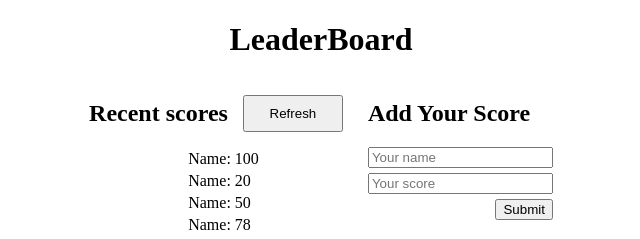
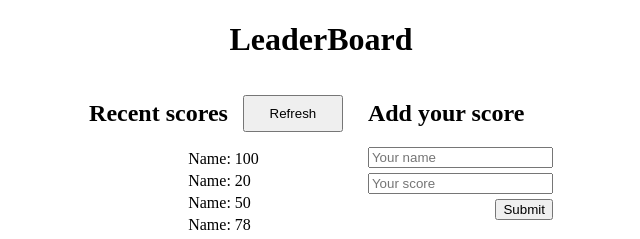
Before and after one commit to RaviTejaM9602/Leaderboard, a website built with webpack: page src/index.html in a window 1280 px wide. Shown: the top 239 px of the page, 319-959 px from the left. Built offline with nearby package versions, Linux system fonts and the light colour scheme.

Commit message:
Clear Linter Errors

```diff
--- a/src/index.html
+++ b/src/index.html
@@ -39,8 +39,8 @@
         </table>
       </div>
       <div id="add-item">
-        <h2>Add Your Score</h2>
         <form>
+          <h2>Add your score</h2>
           <input
             type="text"
             id="fname"
```
